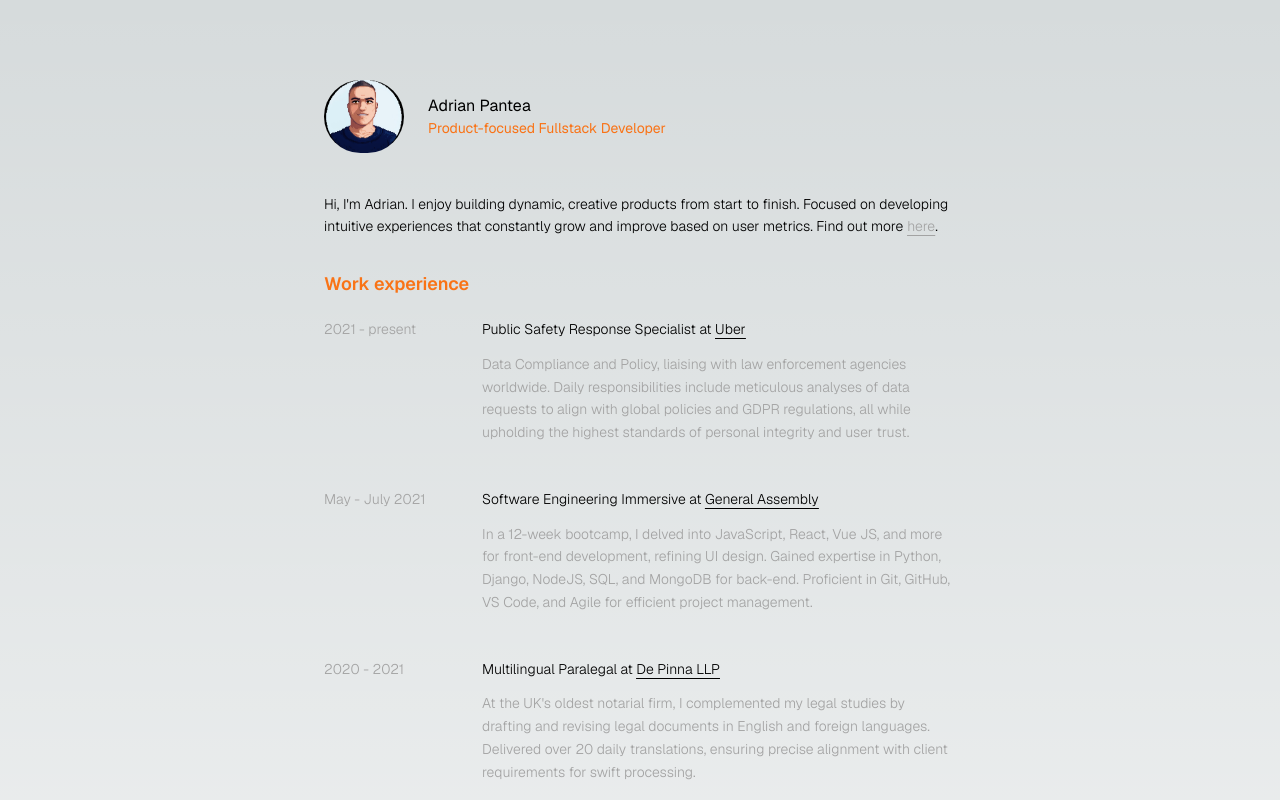
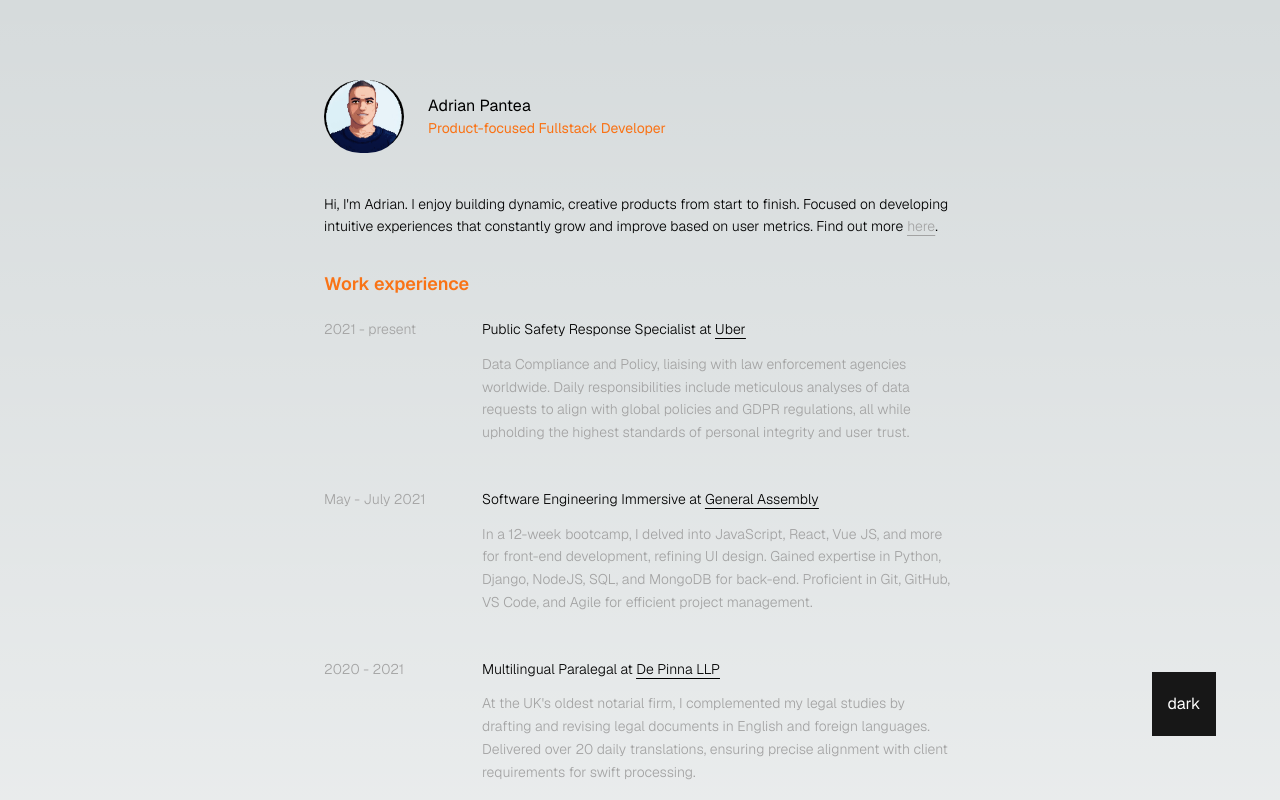
Before and after one commit to adrianp2021/simple-portfolio, a Next.js app: page / in a window 1280 px wide. Shown: the top 800 px of the page. Built offline with nearby package versions, Linux system fonts and the light colour scheme.

Commit message:
added toggle dark mode functionality in a basic form

```diff
--- a/app/layout.js
+++ b/app/layout.js
@@ -18,7 +18,7 @@ export const metadata = {
 export default function RootLayout({ children }) {
   return (
     <html lang="en" className={`${GeistSans.variable} ${GeistMono.variable}`}>
-      <body className={`mx-auto max-w-2xl px-5  leading-6`}>
+      <body className={` mx-auto max-w-2xl px-5  leading-6`}>
         {children}
         <footer className=" text-neutral-400">
           <div className="text-center text-sm font-extralight border-t border-t-gray-800 py-4">
--- a/app/page.js
+++ b/app/page.js
@@ -188,9 +188,15 @@ export default function Home() {
   //   }
   // };
 
+  const [darkMode, setDarkMode] = useState(false);
+
+  const toggleDarkMode = () => {
+    setDarkMode(!darkMode);
+  };
+
   return (
     <>
-      <main>
+      <main className={`${darkMode && "dark"}`}>
         {/* <button
           onClick={async () => {
             await fetch("/api/emails", { method: 'POST' });
@@ -199,7 +205,7 @@ export default function Home() {
           send email
         </button> */}
 
-        <section className="pt-20 pb-8">
+        <section className="pt-20 pb-8 dark:bg-neutral-300">
           <div className="flex items-center">
             <Image
               src={photo}
@@ -333,6 +339,13 @@ export default function Home() {
             </div>
           </div>
         </section>
+
+        <button
+          onClick={toggleDarkMode}
+          className="absolute w-16 h-16 bottom-16 right-16 bg-neutral-900 dark:bg-white  text-white dark:text-black"
+        >
+          {darkMode ? "light" : "dark"}
+        </button>
       </main>
     </>
   );
--- a/tailwind.config.js
+++ b/tailwind.config.js
@@ -60,4 +60,5 @@ module.exports = {
     },
   },
   plugins: [],
+  darkMode: 'class',
 };
```
